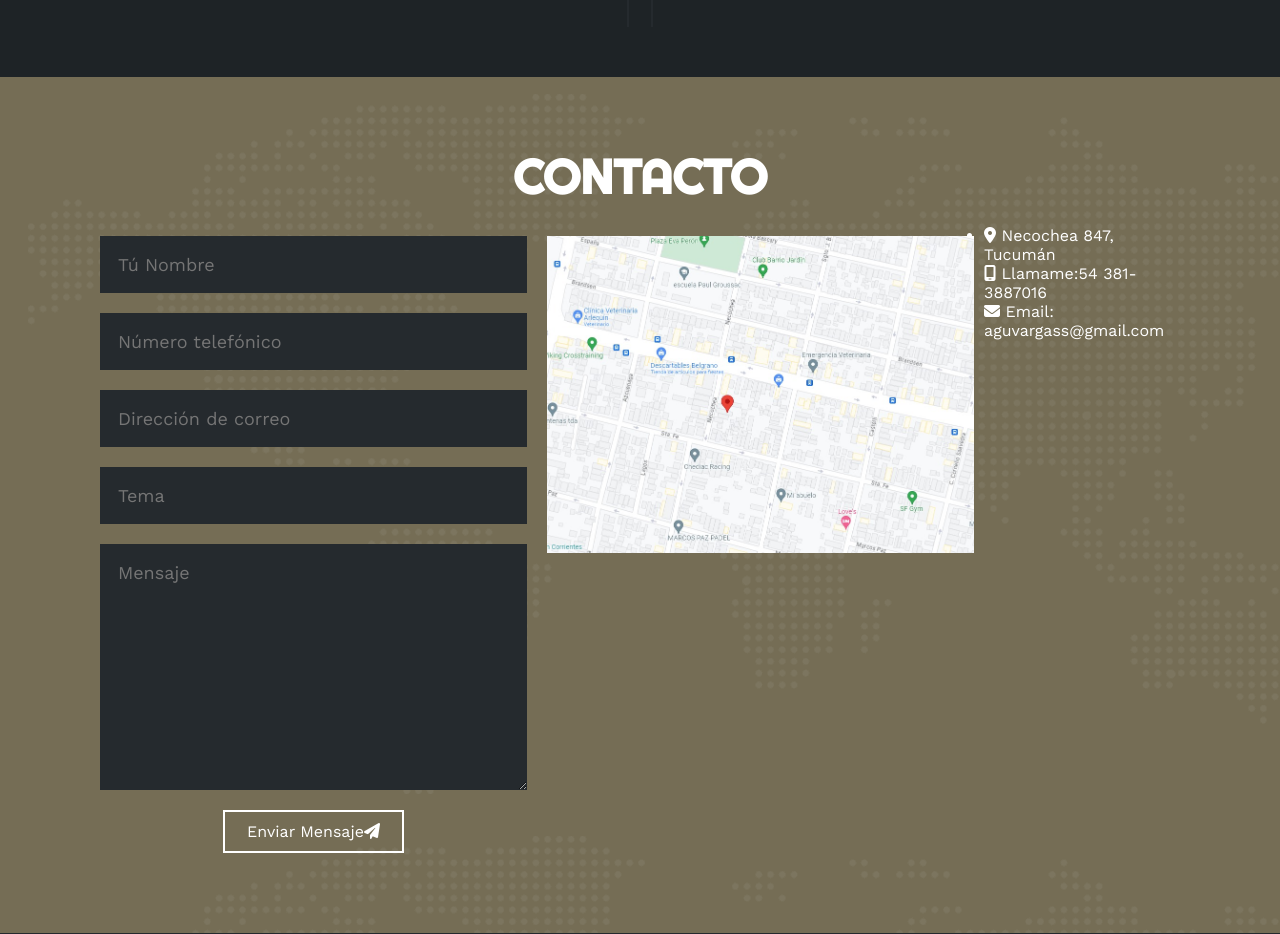
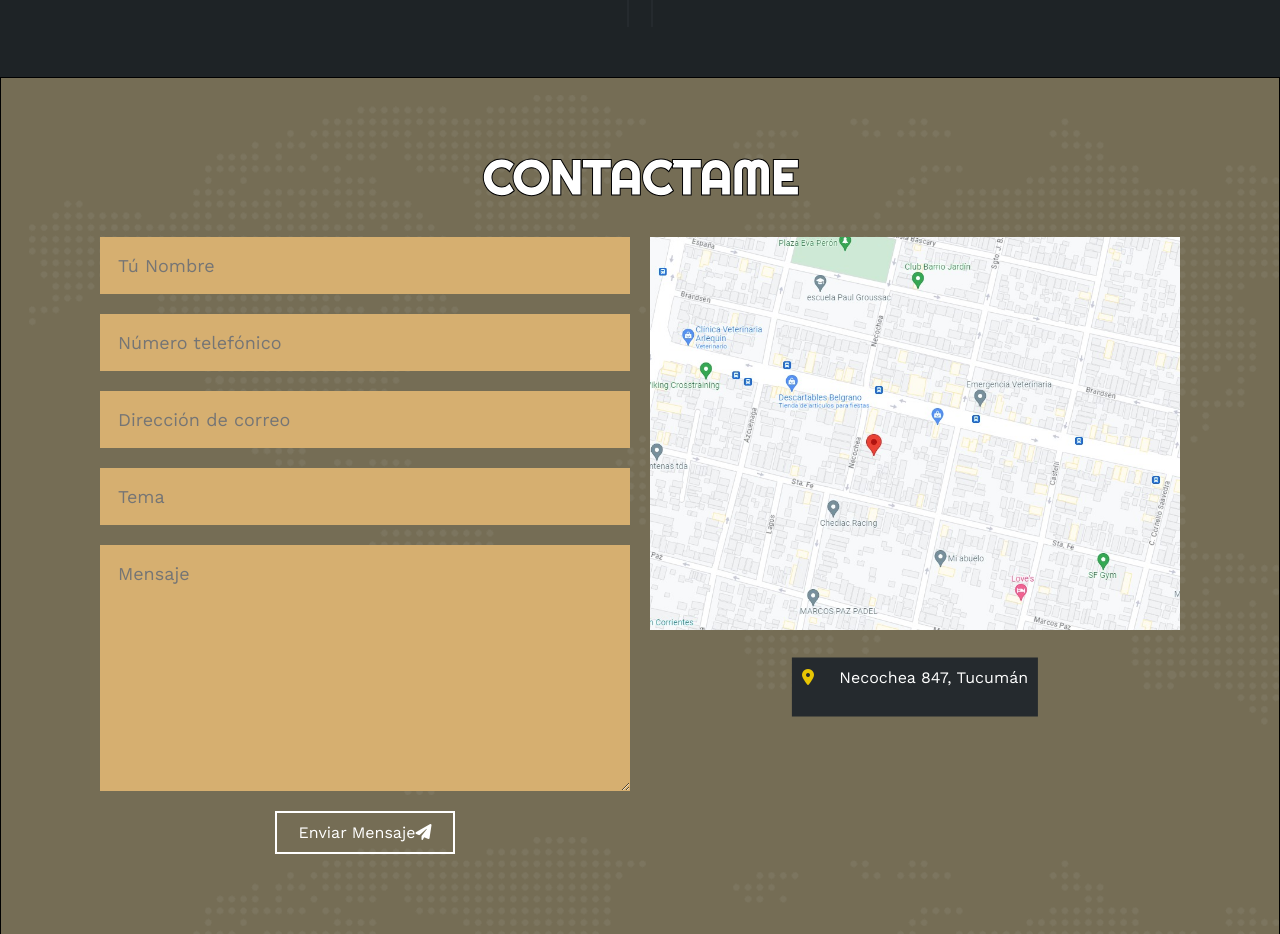
Before and after one commit to agustinnnv/Portfolio, a plain HTML site: page index.html in a window 1280 px wide. Shown: the part 2881-3815 px from the top of the page. Drawn offline with nearby package versions, Linux system fonts and the light colour scheme.

Commit message:
portfolio 100%

```diff
--- a/estilo.css
+++ b/estilo.css
@@ -175,8 +175,8 @@ html{
     align-items: center;
     justify-content: center;
     transition: .3s;
-}.sobremi .fila .col .contenedor-intereses .interes:hover{
-    background-color: rgb(231, 197, 4);
+/* }.sobremi .fila .col .contenedor-intereses .interes:hover{
+    background-color: rgb(231, 197, 4); */
 }
 .sobremi .fila .col .contenedor-intereses .interes i{
     font-size: 30px;
@@ -196,10 +196,10 @@ html{
     transition: .3s;
 }
 
-.sobremi .fila .col .contenedor-intereses .interes-FOTOS:hover,
+/* .sobremi .fila .col .contenedor-intereses .interes-FOTOS:hover,
 .sobremi .fila .col .contenedor-intereses .interes-LIBROS:hover {
     background-color: rgb(231, 197, 4);
-}
+} */
 
 .sobremi .fila .col .contenedor-intereses .interes-FOTOS i,
 .sobremi .fila .col .contenedor-intereses .interes-LIBROS i {
@@ -495,6 +495,7 @@ html{
     background-image: url(img/contact_bg.png);
     background-color: rgba(84, 74, 44, 0.804);
     color: #fff;
+    border: 1px solid #000;
     padding: 50px 0;
 }
 .contacto .contenido-seccion{
@@ -502,14 +503,18 @@ html{
     margin: auto;
 }
 .contacto h2{
+    -webkit-text-stroke: 1px black;
     font-size: 48px;
     font-family: 'Righteous';
     text-align: center;
     padding: 20px 0;
+
 }
 .contacto .fila{
     display: flex;
 }
+
+
 .contacto .col{
     width: 50%;
     padding: 10px;
@@ -517,12 +522,12 @@ html{
 }
 .contacto .col input, .contacto .col textarea{
     display: block;
+    color: #000;
     width: 100%;
     padding: 18px;
     border: none;
     margin-bottom: 20px;
-    background-color: #252A2E;
-    color: #fff;
+    background-color: #d6af70;
     font-size: 18px;
 }
 .contacto button{
@@ -556,10 +561,10 @@ html{
 }
 .contacto .col .info{
     position: absolute;
-    top: 40%;
+    top: 70%;
     background-color: #252A2E;
-    padding: 20px;
-    max-swidth: 350px;
+    padding: 10px;
+    max-swidth: 300px;
     left: 50%;
     transform: translate(-50%, -50%);
 }
--- a/index.html
+++ b/index.html
@@ -257,7 +257,7 @@
               <div class="col derecha">
 
                     <div class="item der">
-                        <h4>Coder House (Autodidacta)</h4>
+                        <h4>(Autodidacta)</h4>
                         <span class="casa">Diseño UX/UI</span>
                         <span class="fecha">2023</span>
                         <p>Mi enfoque se centra en fusionar la estética creativa con la usabilidad intuitiva para garantizar que cada producto que diseño no solo sea visualmente atractivo, sino también altamente efectivo en términos de experiencia del usuario. Con un ojo agudo para el diseño y una sólida comprensión de las necesidades del usuario, estoy comprometido en llevar la interfaz de usuario y la experiencia del usuario al siguiente nivel.</p>
@@ -282,7 +282,7 @@
     <!-- SECCION CONTACTO -->
     <section id="contacto" class="contacto">
         <div class="contenido-seccion">
-            <h2>CONTACTO</h2>
+            <h2>CONTACTAME</h2>
             <div class="fila">
                 <!-- Formulario -->
                 <div class="col">
@@ -299,24 +299,16 @@
                 <!-- Mapa -->
                 <div class="col">
                     <img src="img/ubicacion.jpeg" alt="">
-
-                </div>
                     <div class="info">
                         <ul>
                             <li>
                                 <i class="fa-solid fa-location-dot"></i>
                                 Necochea 847, Tucumán
                             </li>
-                        <li>
-                            <i class="fa-solid fa-mobile-screen"></i>
-                            Llamame:54 381-3887016
-                        </li>
-                        <li>
-                            <i class="fa-solid fa-envelope"></i>
-                            Email: aguvargass@gmail.com
-                        </li>
                         </ul>
                     </div>
+                </div>
+
             </div>
         </div>
     </section>
```
Lines whose indentation alone changed are shown as unchanged.
